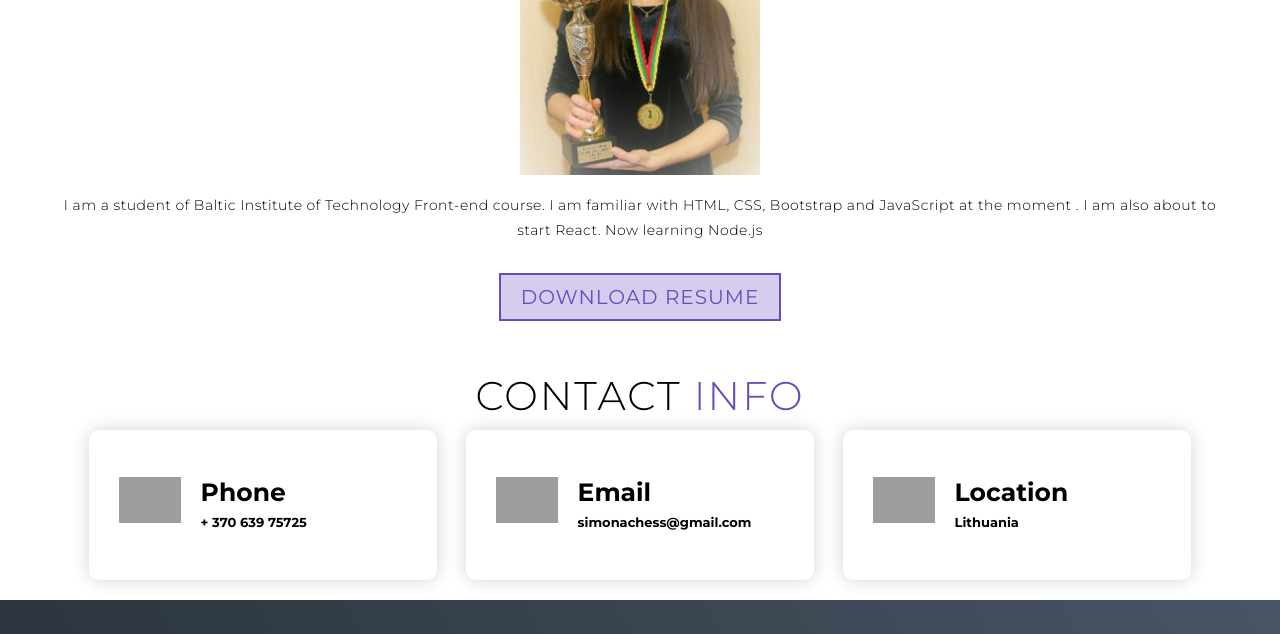
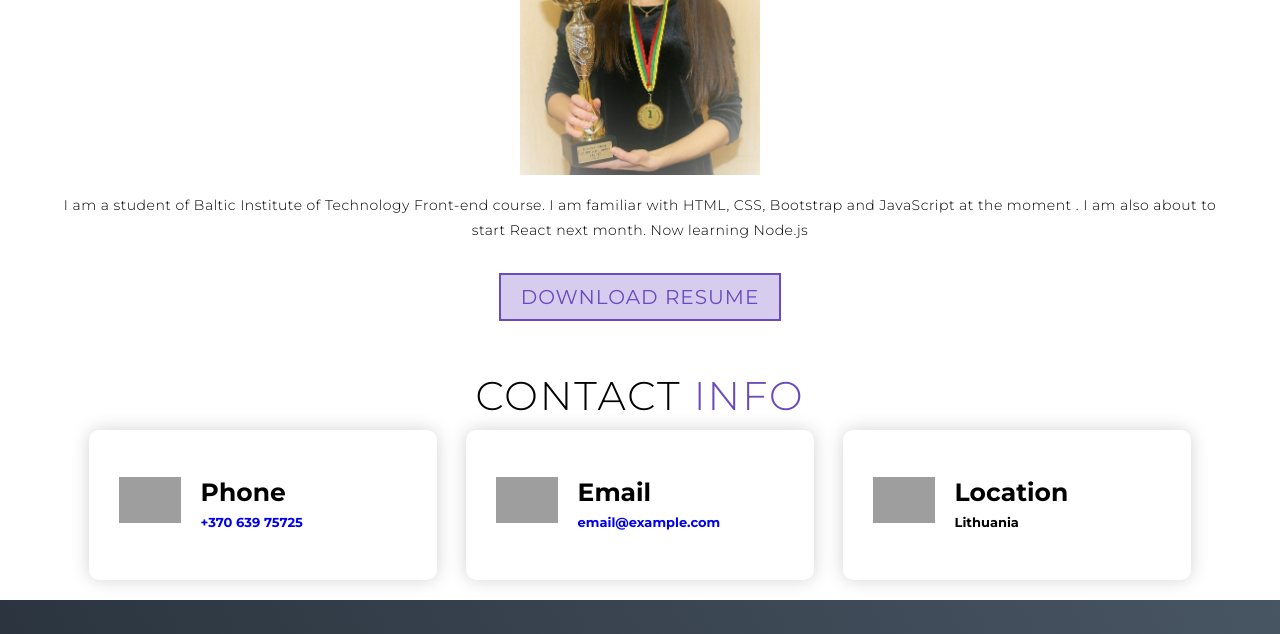
Before and after one commit to simonachess/portfolio-page, a plain HTML site: page index.html in a window 1280 px wide. Shown: the part 3713-4347 px from the top of the page. Drawn offline with Linux system fonts and the light colour scheme; grey boxes are pictures that could not be loaded.

Commit message:
linked tel and email

```diff
--- a/index.html
+++ b/index.html
@@ -182,7 +182,7 @@
             <div class="photo-me">
                 <img src="./img/IMG_0007.JPG" alt="" srcset="">
                 <p>I am a student of Baltic Institute of Technology Front-end course. I am familiar with HTML, CSS, Bootstrap and
-                JavaScript at the moment . I am also about to start React. Now learning Node.js</p>
+                JavaScript at the moment . I am also about to start React next month. Now learning Node.js</p>
             </div>
             <div class="resume">
                 <a href="#" class="cta">Download Resume</a>
@@ -195,14 +195,14 @@
                     <div class="icon"><img src="https://img.icons8.com/nolan/50/shake-phone.png" /></div>
                     <div class="contact-info">
                         <h1>Phone</h1>
-                        <h2>+ 370 639 75725</h2>
+                        <h2><a href="tel:370-639-75725">+370 639 75725</a> </h2>
                     </div>
                 </div>
                 <div class="contact-item">
                     <div class="icon"><img src="https://img.icons8.com/nolan/50/email.png" /></div>
                     <div class="contact-info">
                         <h1>Email</h1>
-                        <h2>simonachess@gmail.com</h2>
+                        <h2><a href="mailto:email@example.com">email@example.com</a></h2>
                     </div>
                 </div>
                 <div class="contact-item">
```
